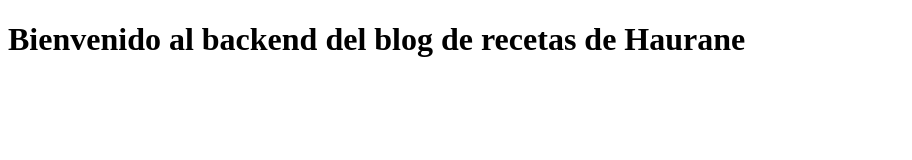
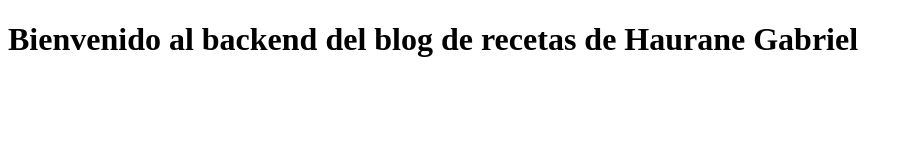
Before and after one commit to GabrielHaurane/backendBlogRecetas, a website: page public/index.html in a window 1280 px wide. Shown: the whole page, without its empty margins (0-912 px from the left). Drawn offline with Linux system fonts and the light colour scheme.

Commit message:
resolviendo el bug

```diff
--- a/package.json
+++ b/package.json
@@ -7,7 +7,9 @@
     "dev": "node --env-file .env --watch index.js",
     "start": "node index.js"
   },
-  "keywords": [],
+  "keywords": ["mongoDB",
+    "ExpressJS",
+    "Mongoose"],
   "author": "Haurane Gabriel Alejandro",
   "license": "ISC",
   "description": "Operaciones del backend de la pagina de recetas",
--- a/public/index.html
+++ b/public/index.html
@@ -6,6 +6,6 @@
     <title>Blog de recetas</title>
 </head>
 <body>
-    <h1>Bienvenido al backend del blog de recetas de Haurane</h1>
+    <h1>Bienvenido al backend del blog de recetas de Haurane Gabriel</h1>
 </body>
 </html>
```
